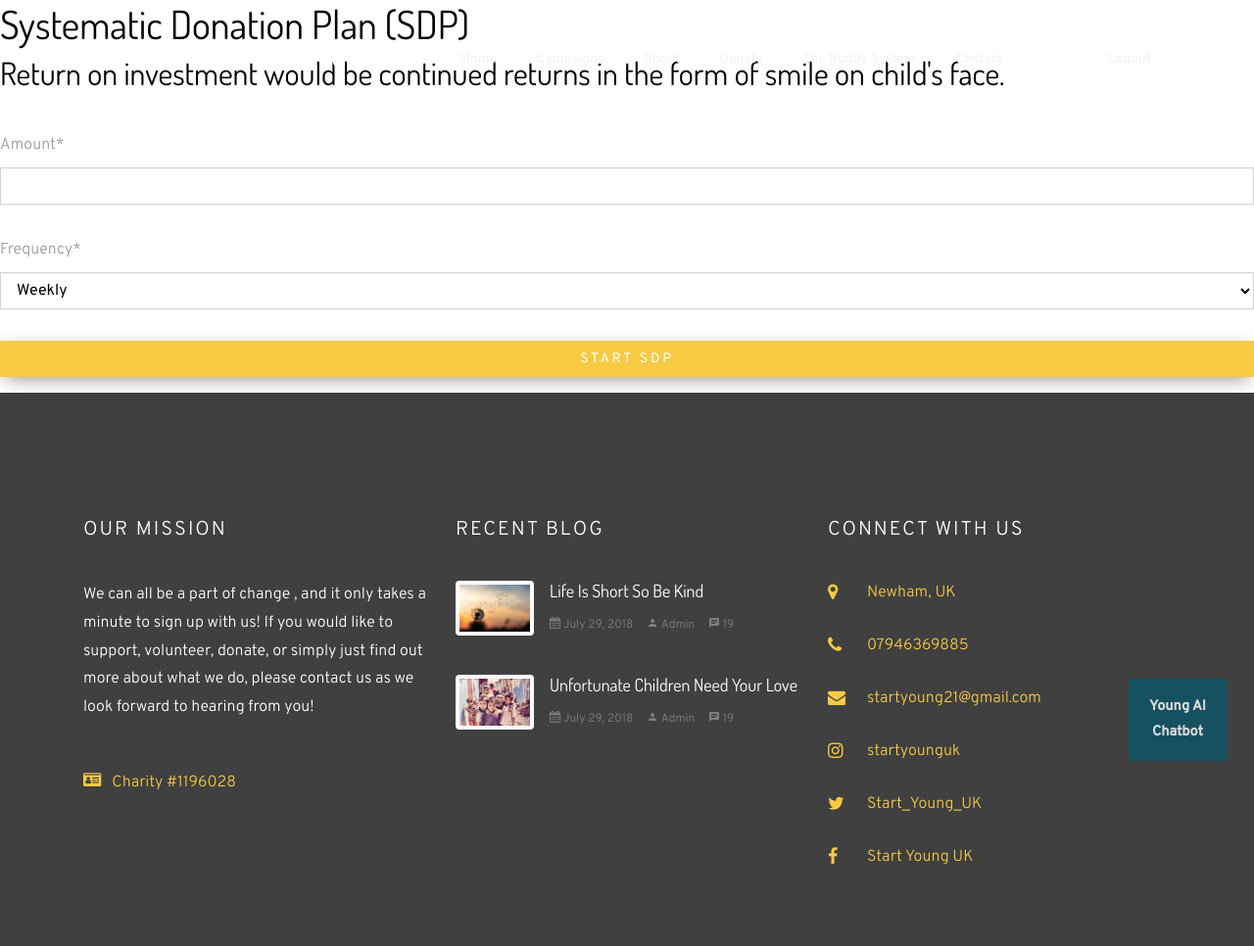
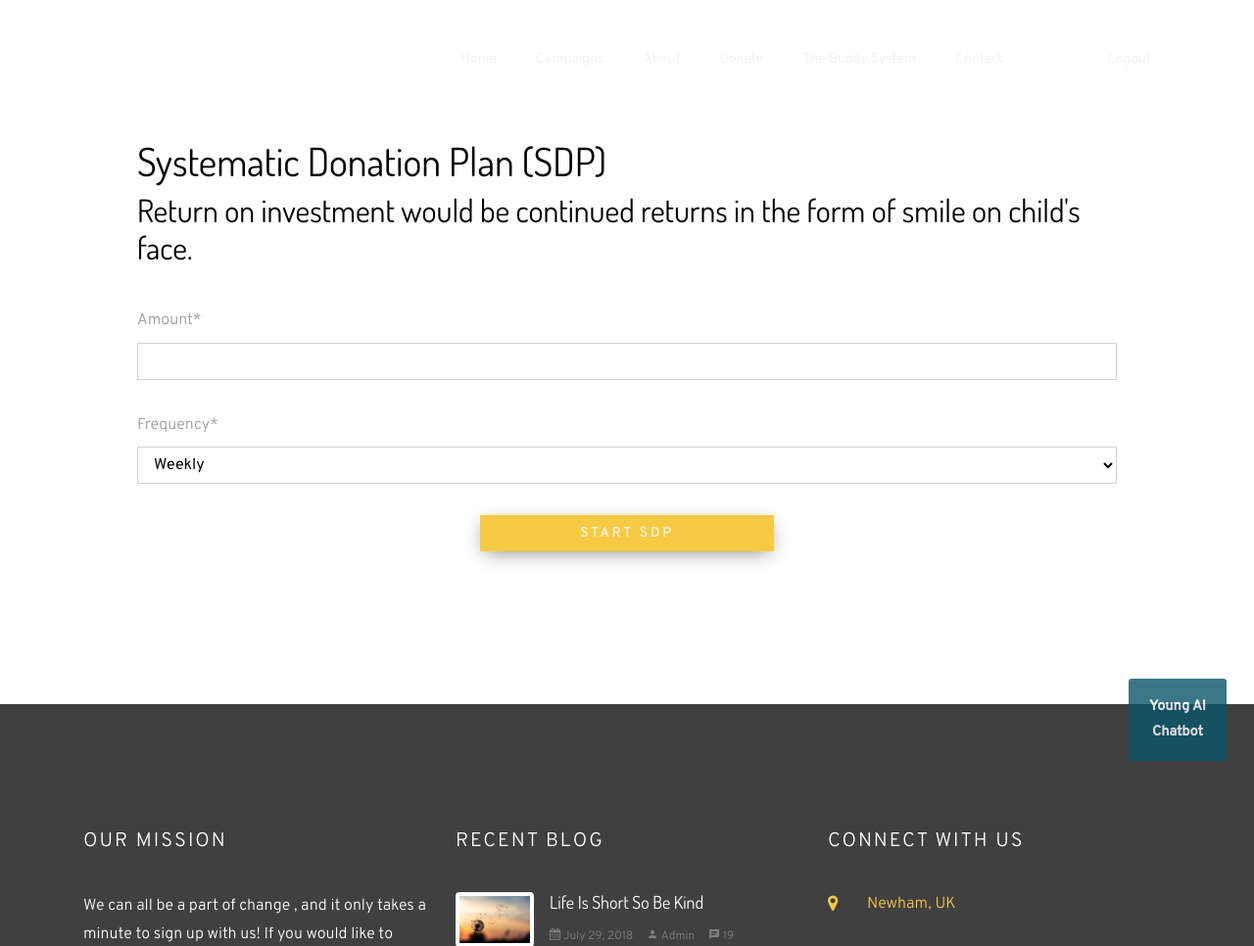
Before and after one commit to styuk1234/StartYoungUK-Website, a Django app: page /users/sdp in a window 1280 px wide. Shown: the top 966 px of the page at 98% size. Run offline with Django 4.2, Linux system fonts and the light colour scheme; the visitor is signed in with stand-in values (Sample User, id 1); some libraries are stand-ins or nearby versions; some web fonts are replaced.

Commit message:
updated sdp page

```diff
--- a/users/templates/sdp.html
+++ b/users/templates/sdp.html
@@ -2,10 +2,9 @@
 {% load static %}
 {% block content %}
 
-<div>
+<div style="padding:140px;">
     <h1>Systematic Donation Plan (SDP)</h1>
     <h2>Return on investment would be continued returns in the form of smile on child's face.</h2>
-</div>
 
 {% if messages %}
                 {% for message in messages %}
@@ -22,9 +21,10 @@
         {{ form|crispy }}
     </fieldset>
     <div class="form-group">
-        <button class="signup-btn btn btn-primary" type="submit">Start SDP</button>
+        <p style="text-align:center;"><button style="width:300px;" class="signup-btn btn btn-primary" type="submit">Start SDP</button></p>
     </div>
 </form>
+</div>
 
 
 {% endblock %}
```
